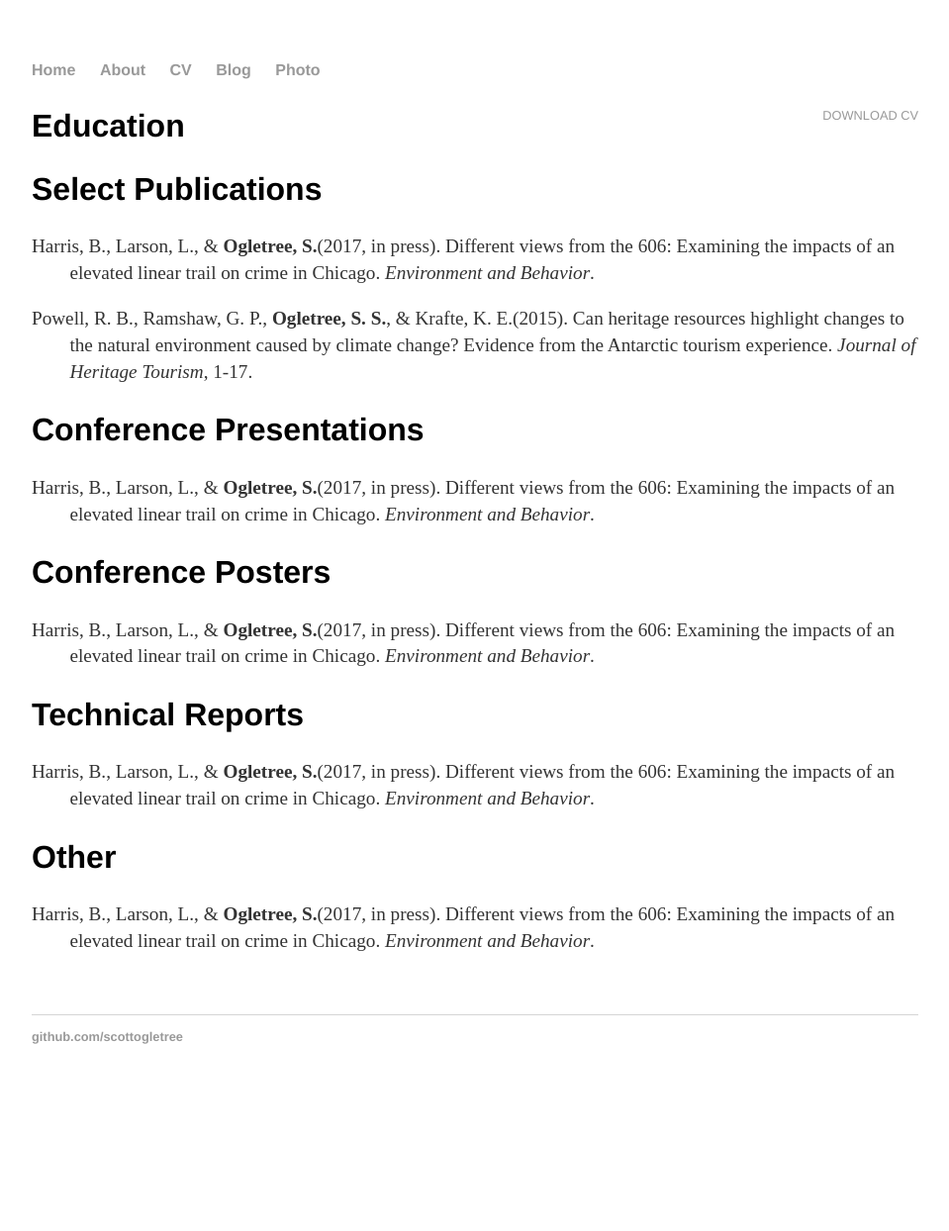
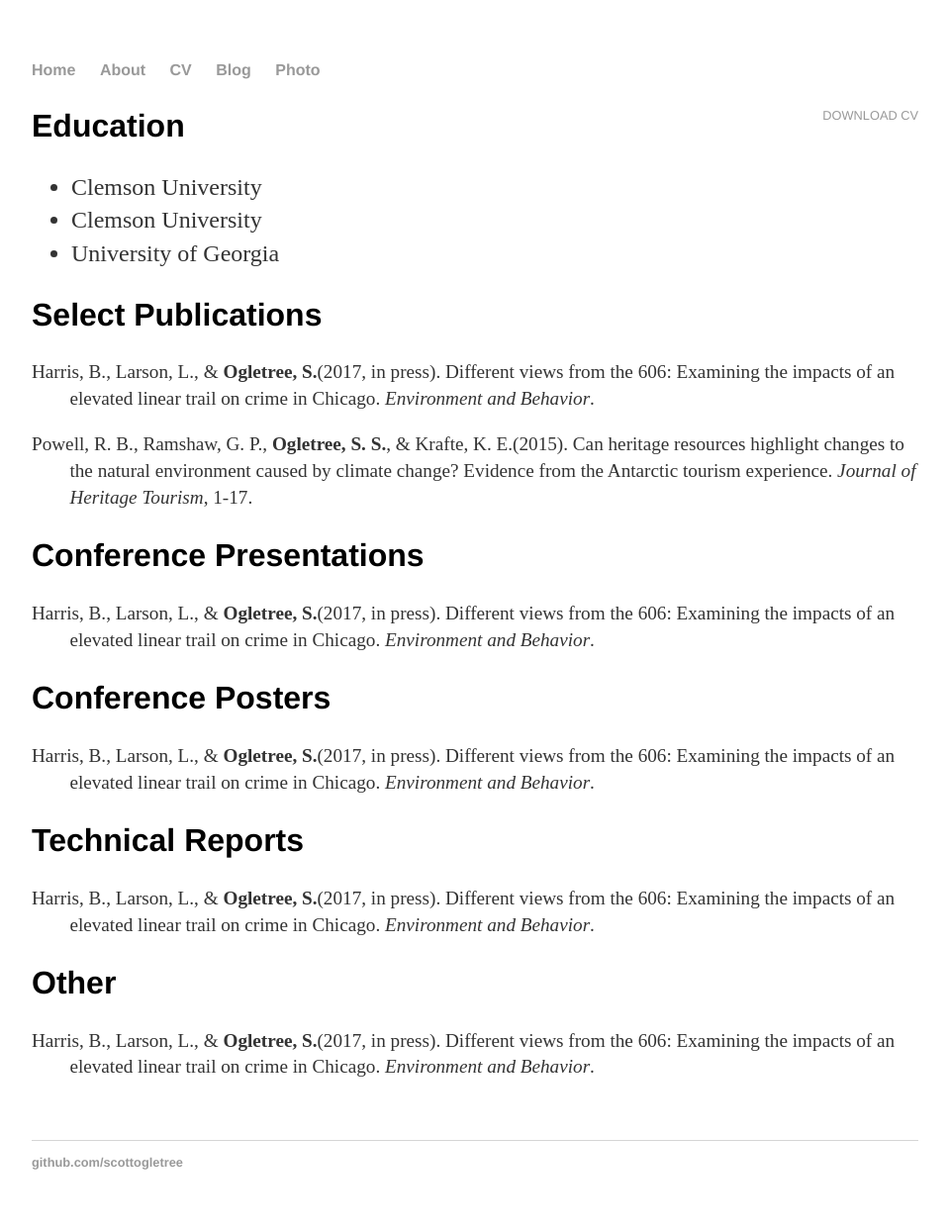
Before and after one commit to scottogletree/ogletrees.github.io, a Jekyll site: the page built from cv/index.html, in a window 1280 px wide. Shown: the whole page at 99% size, without its empty margins (160-1119 px from the left). Built offline with Jekyll 4.4.1, drawn with Linux system fonts in a browser that asks for light colours; before the commit the page ends 1117 px from its top, so only the background shows below that.

Commit message:
Update index.html

```diff
--- a/cv/index.html
+++ b/cv/index.html
@@ -14,7 +14,11 @@ title: CV of S Ogletree
 					<span class="obfuscate">youremailaddress@email.com</span>
 					</address> -->
 		<h2>Education</h2>
-
+		<ul>
+			<li>Clemson University</li>
+			<li>Clemson University</li>
+			<li>University of Georgia</li>
+		</ul>
 					<h2>Select Publications</h2>
 		<style> p{margin-left: 2em;text-indent: -2em;}</style>
 			<p>Harris, B., Larson, L., & <strong>Ogletree, S.</strong>(2017, in press). Different views from the 606: Examining the impacts of an elevated linear trail on crime in Chicago. <em>Environment and Behavior</em>.</p>
```
